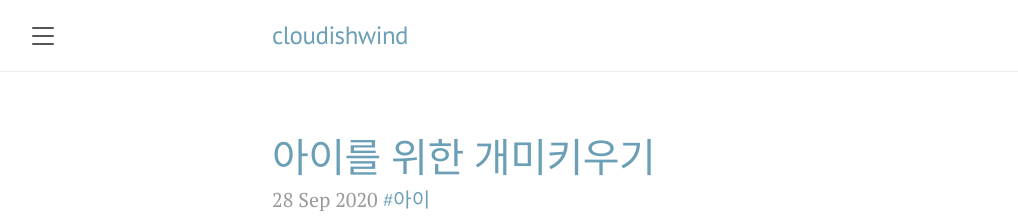
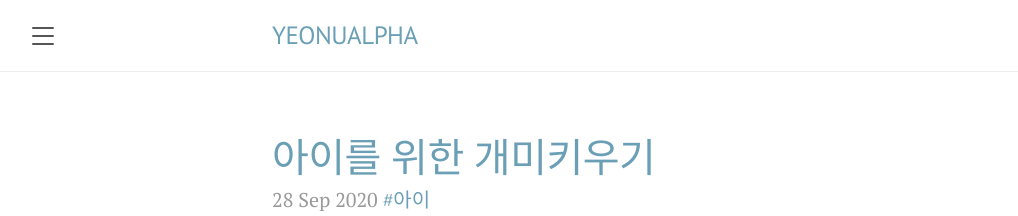
Before and after one commit to cloudishwind/cloudishwind.github.io, a Jekyll site: the page built from index.html, in a window 1280 px wide and 900 px high. Shown: the top 216 px of the window, without its empty margins (8-1026 px from the left). Built offline with Jekyll 4.4.1, drawn with Linux system fonts in a browser that asks for light colours; the list of posts is cut into pages by our own code.

Commit message:
Update _config.yml

```diff
--- a/_config.yml
+++ b/_config.yml
@@ -1,8 +1,8 @@
 # Setup
-title:               'cloudishwind'
+title:               'YEONUALPHA'
 tagline:             ''
 description:         ''
-url:                 https://cloudishwind.github.io
+url:                 https://yeonualpha.github.io
 baseurl:             ''
 paginate:            5
 permalink:           pretty
@@ -10,12 +10,12 @@
 # About/contact
 author:
   name:              hwanki_jung
-  url:               https://cloudishwind.github.io
+  url:               https://yeonualpha.github.io
   email:             infin23@naver.com
 
 # github
 github:
-  repo:              https://github.com/cloudishwind
+  repo:              https://github.com/yeonualpha
 
 # Gems
 plugins:
```
